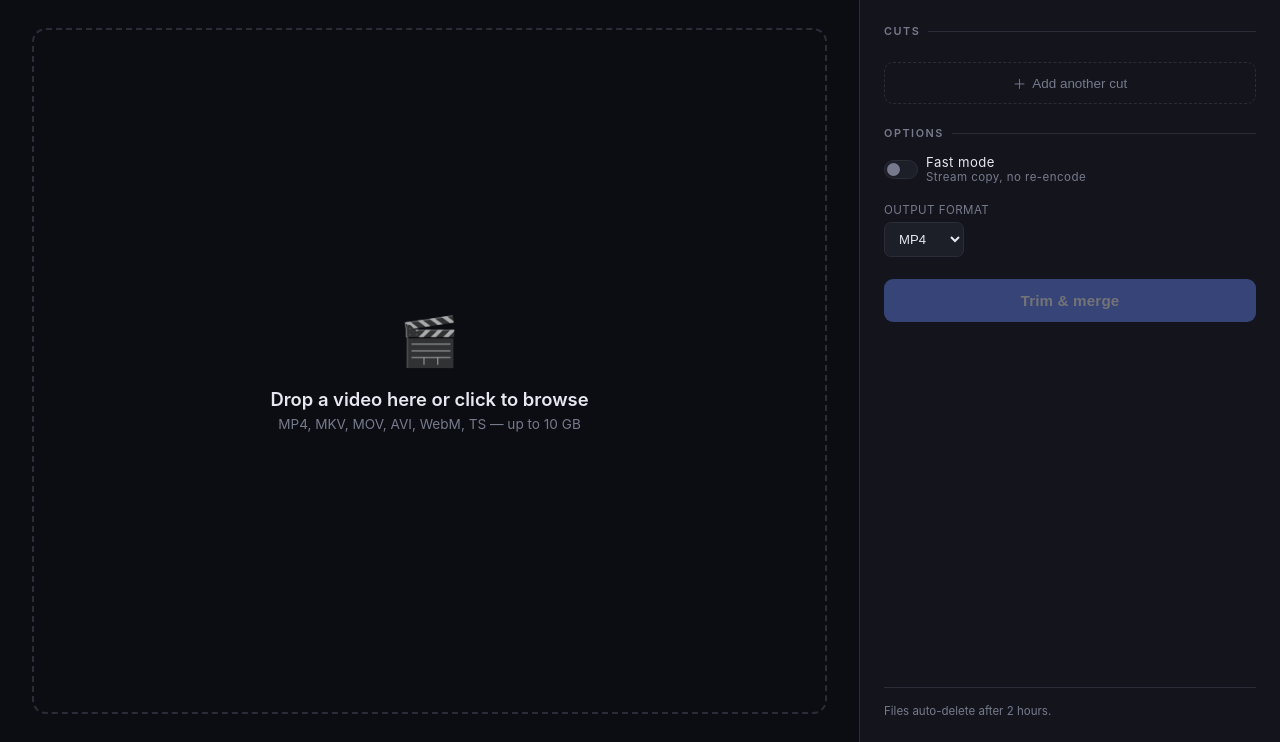
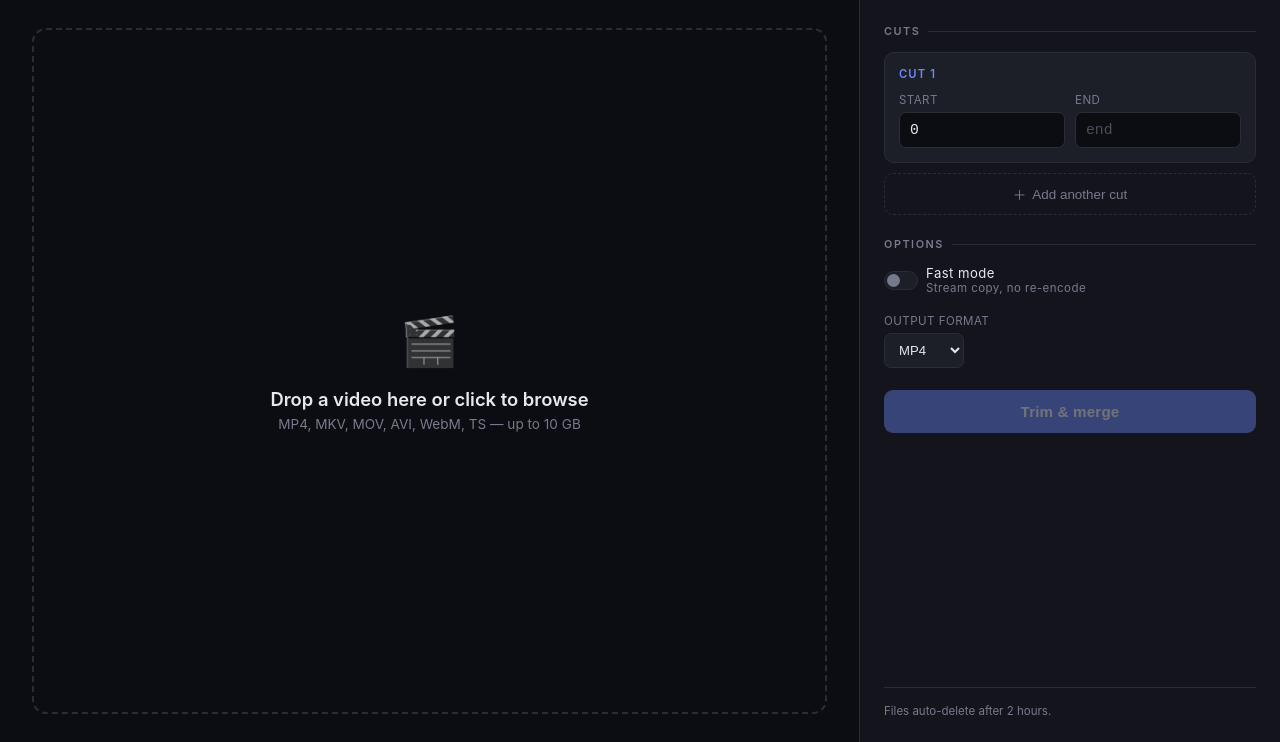
Before and after one commit to Tinmisho/VideoTrim, a Flask app: page / in a window 1280 px wide. Shown: the part 58-800 px from the top of the page. Run offline with Flask 3, Linux system fonts and the light colour scheme.

Commit message:
Refactor HTML and JavaScript template syntax

```diff
--- a/templates/index.html
+++ b/templates/index.html
@@ -181,13 +181,13 @@
   .stage-duration { color: var(--accent); }
 
   .replace-btn {
+    cursor: pointer;
     background: transparent;
     border: 1px solid var(--border);
     border-radius: 7px;
     color: var(--muted);
     font-size: 0.78rem;
     padding: 7px 12px;
-    cursor: pointer;
     white-space: nowrap;
     transition: border-color 0.15s, color 0.15s;
   }
@@ -439,10 +439,10 @@
           <span class="stage-filename" id="stage-filename"></span>
           <span class="stage-duration" id="stage-duration" style="font-family:var(--mono); font-size:0.85rem; margin-left:8px;"></span>
         </div>
-        <button class="replace-btn" id="replace-btn-wrap">
+        <label class="replace-btn" id="replace-btn-wrap">
           ↺ Replace video
           <input type="file" id="file-input-2" accept="video/*">
-        </button>
+        </label>
       </div>
 
       <div class="mark-bar">
@@ -502,7 +502,7 @@
       <div id="status" style="margin-top:12px"></div>
 
       <div id="downloads-wrap" style="margin-top:12px">
-        <a id="merged-download-btn" class="download-btn" href="#">⬇️ Download merged video</a>
+        <a id="merged-download-btn" class="download-btn" href="#">⬇ Download merged video</a>
         <div class="divider" id="individual-divider" style="display:none">or download individual cuts</div>
         <div id="individual-downloads"></div>
       </div>
@@ -544,13 +544,13 @@
   function fmtDur(s) {
     if (!s) return '';
     const h = Math.floor(s/3600), m = Math.floor((s%3600)/60), sec = Math.floor(s%60);
-    return ${String(h).padStart(2,'0')}:${String(m).padStart(2,'0')}:${String(sec).padStart(2,'0')};
+    return `${String(h).padStart(2,'0')}:${String(m).padStart(2,'0')}:${String(sec).padStart(2,'0')}`;
   }
 
   function fmtDurPrecise(s) {
     if (s === null || s === undefined) return '';
     const h = Math.floor(s/3600), m = Math.floor((s%3600)/60), sec = s%60;
-    return ${String(h).padStart(2,'0')}:${String(m).padStart(2,'0')}:${sec.toFixed(2).padStart(5,'0')};
+    return `${String(h).padStart(2,'0')}:${String(m).padStart(2,'0')}:${sec.toFixed(2).padStart(5,'0')}`;
   }
 
   function fmtSize(b) {
@@ -571,7 +571,7 @@
       const idx = seg.dataset.idx;
       const opt = document.createElement('option');
       opt.value = idx;
-      opt.textContent = Cut ${idx};
+      opt.textContent = `Cut ${idx}`;
       markTargetSelect.appendChild(opt);
     });
   }
@@ -584,7 +584,7 @@
     div.innerHTML = `
       <div class="segment-header">
         <div class="segment-label">Cut ${idx}</div>
-        ${idx > 1 ? <button class="remove-segment" onclick="removeSegment(${idx})">✕ Remove</button> : ''}
+        ${idx > 1 ? `<button class="remove-segment" onclick="removeSegment(${idx})">✕ Remove</button>` : ''}
       </div>
       <div class="time-row">
         <div>
@@ -602,7 +602,7 @@
   }
 
   function removeSegment(idx) {
-    const el = document.querySelector([data-idx="${idx}"]);
+    const el = document.querySelector(`[data-idx="${idx}"]`);
     if (el) el.remove();
     refreshMarkTargets();
   }
@@ -616,14 +616,14 @@
 
   markStartBtn.addEventListener('click', () => {
     const idx = markTargetSelect.value;
-    const seg = document.querySelector([data-idx="${idx}"]);
+    const seg = document.querySelector(`[data-idx="${idx}"]`);
     if (!seg) return;
     seg.querySelector('.seg-start').value = fmtDurPrecise(previewVideo.currentTime);
   });
 
   markEndBtn.addEventListener('click', () => {
     const idx = markTargetSelect.value;
-    const seg = document.querySelector([data-idx="${idx}"]);
+    const seg = document.querySelector(`[data-idx="${idx}"]`);
     if (!seg) return;
     seg.querySelector('.seg-end').value = fmtDurPrecise(previewVideo.currentTime);
   });
@@ -655,7 +655,7 @@
       if (e.lengthComputable) {
         const pct = Math.round(e.loaded / e.total * 100);
         uploadFill.style.width = pct + '%';
-        uploadLabel.textContent = Uploading… ${pct}%  (${fmtSize(e.loaded)} / ${fmtSize(e.total)});
+        uploadLabel.textContent = `Uploading… ${pct}%  (${fmtSize(e.loaded)} / ${fmtSize(e.total)})`;
       }
     });
 
@@ -674,7 +674,7 @@
           if (!el.value) el.placeholder = data.duration ? fmtDur(data.duration) : 'end';
         });
 
-        previewVideo.src = /preview/${uploadedFileId}/${uploadedExt};
+        previewVideo.src = `/preview/${uploadedFileId}/${uploadedExt}`;
         emptyState.style.display = 'none';
         videoStage.style.display = 'flex';
         trimBtn.disabled = false;
@@ -716,7 +716,7 @@
     const results = [];
 
     for (let i = 0; i < segments.length; i++) {
-      trimLabel.textContent = Trimming cut ${i+1} of ${segments.length}…;
+      trimLabel.textContent = `Trimming cut ${i+1} of ${segments.length}…`;
       trimFill.style.width = Math.round((i / segments.length) * 70 + 5) + '%';
 
       try {
@@ -742,7 +742,7 @@
 
     if (okResults.length === 0) {
       trimFill.className = 'progress-bar-fill'; trimFill.style.width = '100%';
-      showStatus('error', '✗ All segments failed:\n' + failed.map(r=>Cut ${r.idx}: ${r.error}).join('\n'));
+      showStatus('error', '✗ All segments failed:\n' + failed.map(r=>`Cut ${r.idx}: ${r.error}`).join('\n'));
       trimBtn.disabled = false;
       return;
     }
@@ -764,9 +764,9 @@
         trimLabel.textContent = 'Done!';
 
         if (res.ok) {
-          const errMsg = failed.length ? \n⚠️ ${failed.length} cut(s) failed and were skipped. : '';
-          showStatus('success', ✓ ${okResults.length} cuts merged into one file. + errMsg);
-          mergedBtn.href = /download/${data.output_id}/${data.output_ext};
+          const errMsg = failed.length ? `\n⚠ ${failed.length} cut(s) failed and were skipped.` : '';
+          showStatus('success', `✓ ${okResults.length} cuts merged into one file.` + errMsg);
+          mergedBtn.href = `/download/${data.output_id}/${data.output_ext}`;
           mergedBtn.style.display = 'flex';
 
           if (okResults.length > 1) {
@@ -774,8 +774,8 @@
             okResults.forEach(r => {
               const a = document.createElement('a');
               a.className = 'download-btn secondary';
-              a.href = /download/${r.output_id}/${r.ext};
-              a.textContent = ⬇️ Cut ${r.idx} only (.${r.ext});
+              a.href = `/download/${r.output_id}/${r.ext}`;
+              a.textContent = `⬇ Cut ${r.idx} only (.${r.ext})`;
               individualDownloads.appendChild(a);
             });
           }
@@ -785,8 +785,8 @@
           okResults.forEach(r => {
             const a = document.createElement('a');
             a.className = 'download-btn';
-            a.href = /download/${r.output_id}/${r.ext};
-            a.textContent = ⬇️ Download Cut ${r.idx} (.${r.ext});
+            a.href = `/download/${r.output_id}/${r.ext}`;
+            a.textContent = `⬇ Download Cut ${r.idx} (.${r.ext})`;
             individualDownloads.appendChild(a);
           });
         }
@@ -799,8 +799,8 @@
       trimFill.className = 'progress-bar-fill green';
       trimLabel.textContent = 'Done!';
       showStatus('success', '✓ Done!');
-      mergedBtn.href = /download/${okResults[0].output_id}/${okResults[0].ext};
-      mergedBtn.textContent = '⬇️ Download trimmed video';
+      mergedBtn.href = `/download/${okResults[0].output_id}/${okResults[0].ext}`;
+      mergedBtn.textContent = '⬇ Download trimmed video';
       mergedBtn.style.display = 'flex';
       individualDivider.style.display = 'none';
     }
```
